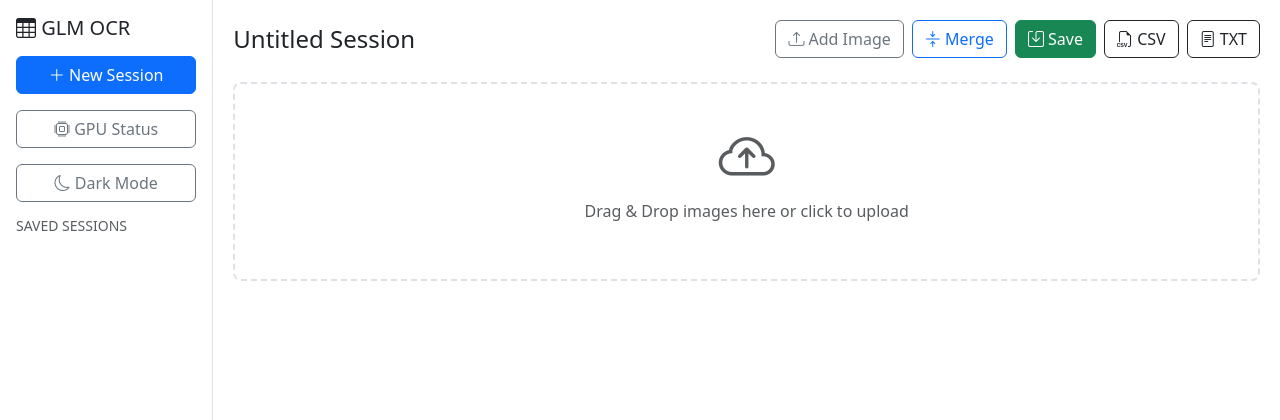
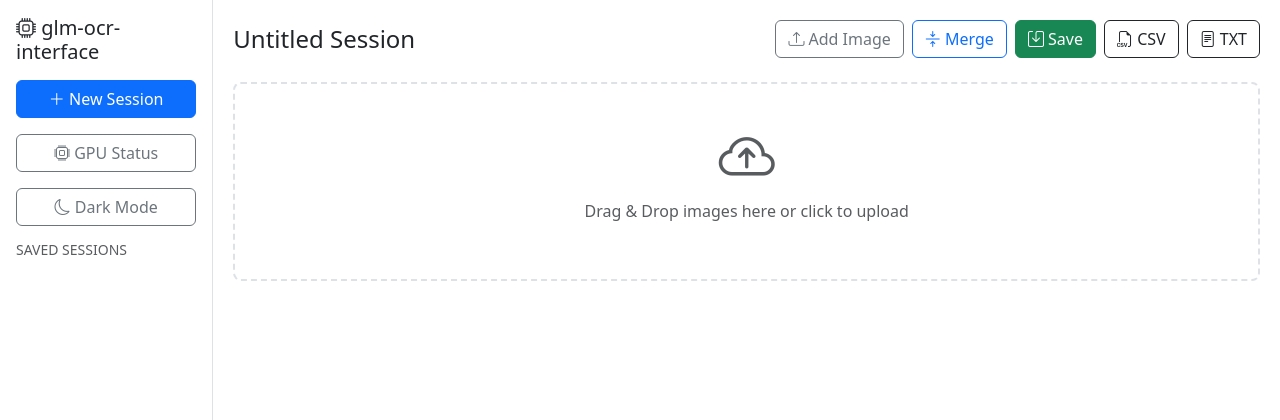
Before and after one commit to Antuke/glm-ocr-interface, a FastAPI app: page / in a window 1280 px wide. Shown: the top 420 px of the page. Run offline with FastAPI, Linux system fonts and the light colour scheme; data that the repository does not hold is empty; some libraries are stand-ins or nearby versions.

Commit message:
Rename project to glm-ocr-interface

```diff
--- a/templates/index.html
+++ b/templates/index.html
@@ -3,7 +3,7 @@
 <head>
     <meta charset="UTF-8">
     <meta name="viewport" content="width=device-width, initial-scale=1.0">
-    <title>GLM Table Extractor</title>
+    <title>glm-ocr-interface</title>
     <link href="https://cdn.jsdelivr.net/npm/bootstrap@5.3.0/dist/css/bootstrap.min.css" rel="stylesheet">
     <link rel="stylesheet" href="https://cdn.jsdelivr.net/npm/bootstrap-icons@1.10.0/font/bootstrap-icons.css">
     <link rel="stylesheet" href="https://cdnjs.cloudflare.com/ajax/libs/cropperjs/1.5.13/cropper.min.css">
@@ -81,7 +81,7 @@
     <div class="row">
         <!-- Sidebar -->
         <div class="col-md-3 col-lg-2 sidebar p-3">
-            <h5 class="mb-3"><i class="bi bi-table"></i> GLM OCR</h5>
+            <h5 class="mb-3"><i class="bi bi-cpu"></i> glm-ocr-interface</h5>
             <button class="btn btn-primary w-100 mb-3" data-bs-toggle="modal" data-bs-target="#newSessionModal">
                 <i class="bi bi-plus-lg"></i> New Session
             </button>
```
Also changed, not shown: README.md.
